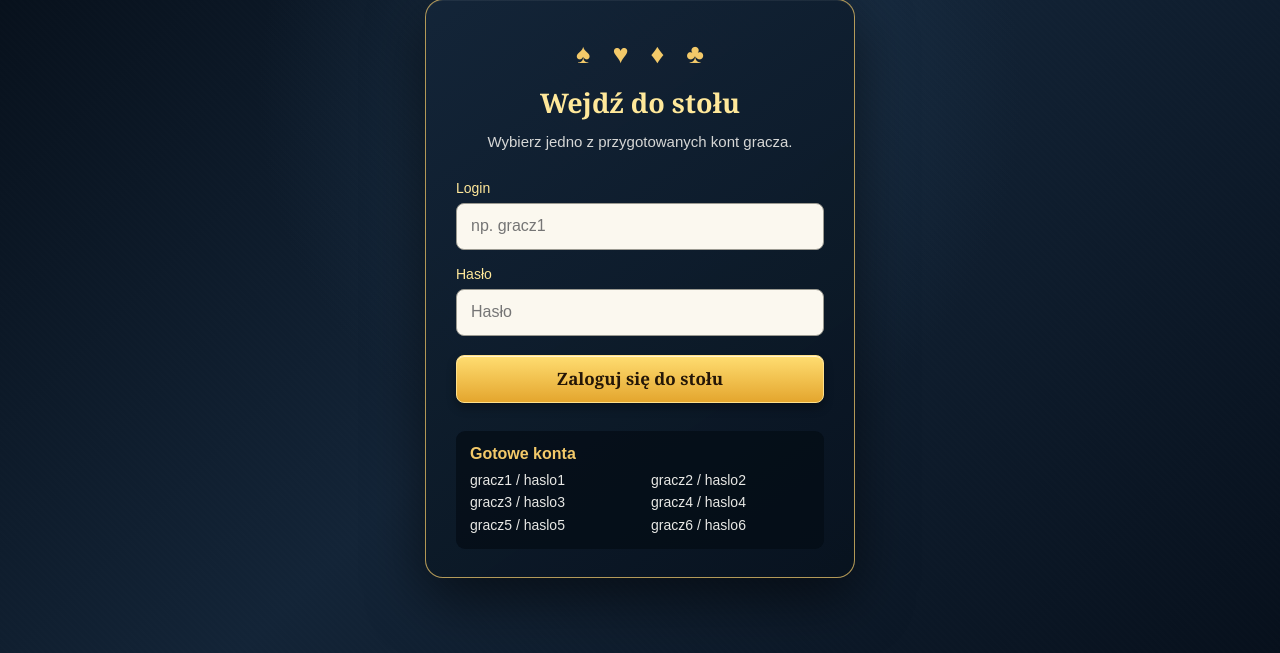
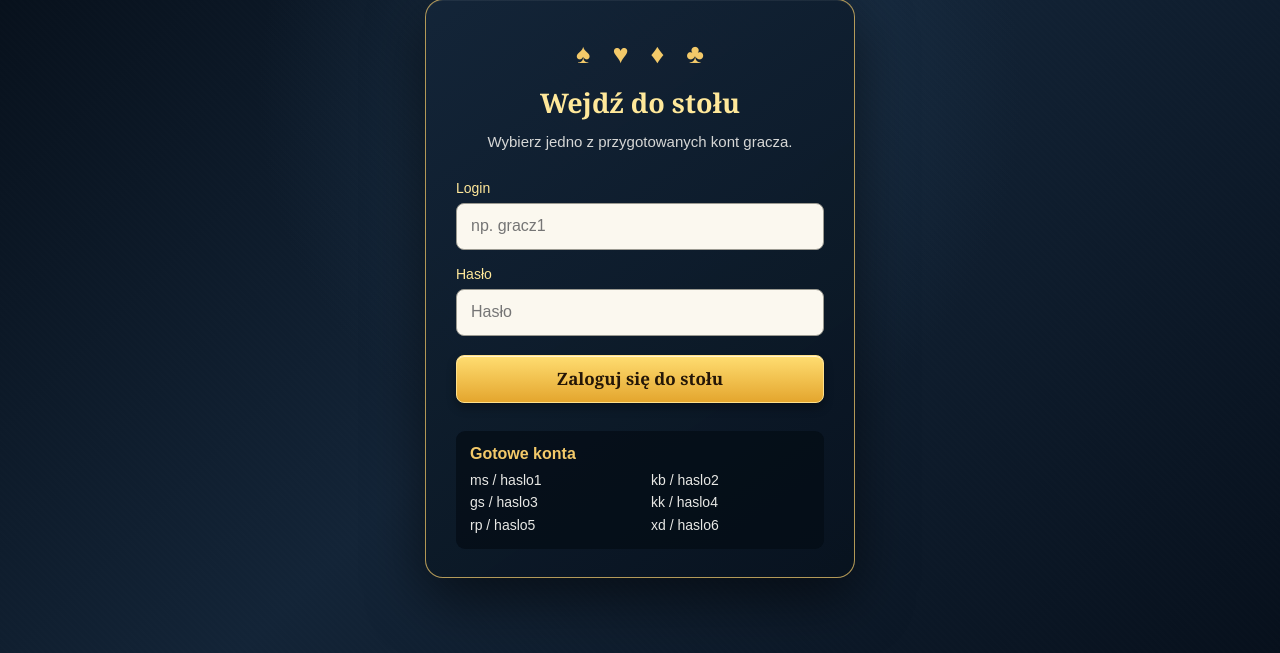
Before and after one commit to djdracha/cer-wz, a Flask app: page /login in a window 1280 px wide. Shown: the part 147-800 px from the top of the page. Run offline with Flask 3, Linux system fonts and the light colour scheme.

Commit message:
Update login.html

```diff
--- a/templates/login.html
+++ b/templates/login.html
@@ -307,12 +307,12 @@
             <div class="accounts">
                 <div class="accounts-title">Gotowe konta</div>
                 <div class="account-grid">
-                    <span>gracz1 / haslo1</span>
-                    <span>gracz2 / haslo2</span>
-                    <span>gracz3 / haslo3</span>
-                    <span>gracz4 / haslo4</span>
-                    <span>gracz5 / haslo5</span>
-                    <span>gracz6 / haslo6</span>
+                    <span>ms / haslo1</span>
+                    <span>kb / haslo2</span>
+                    <span>gs / haslo3</span>
+                    <span>kk / haslo4</span>
+                    <span>rp / haslo5</span>
+                    <span>xd / haslo6</span>
                 </div>
             </div>
         </section>
```
